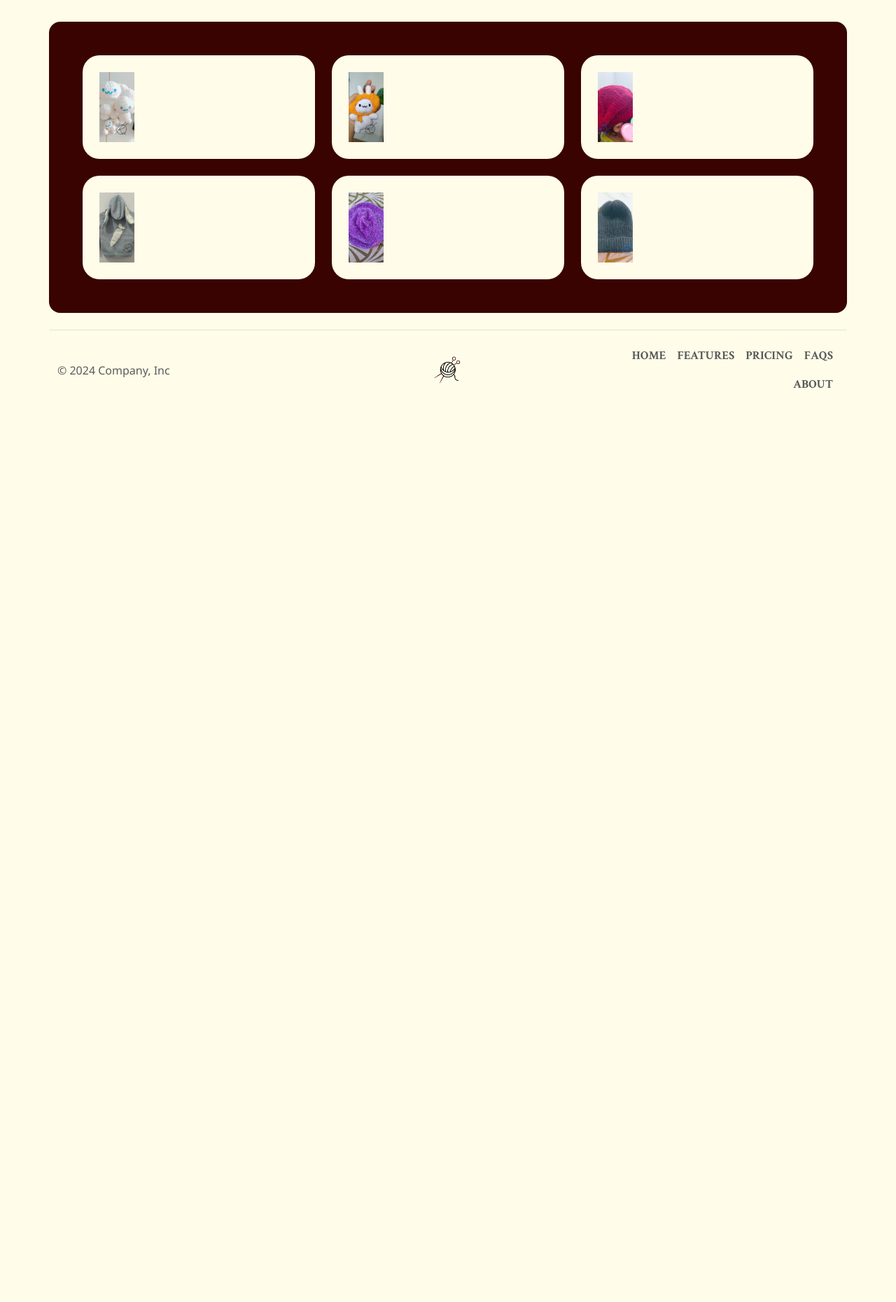
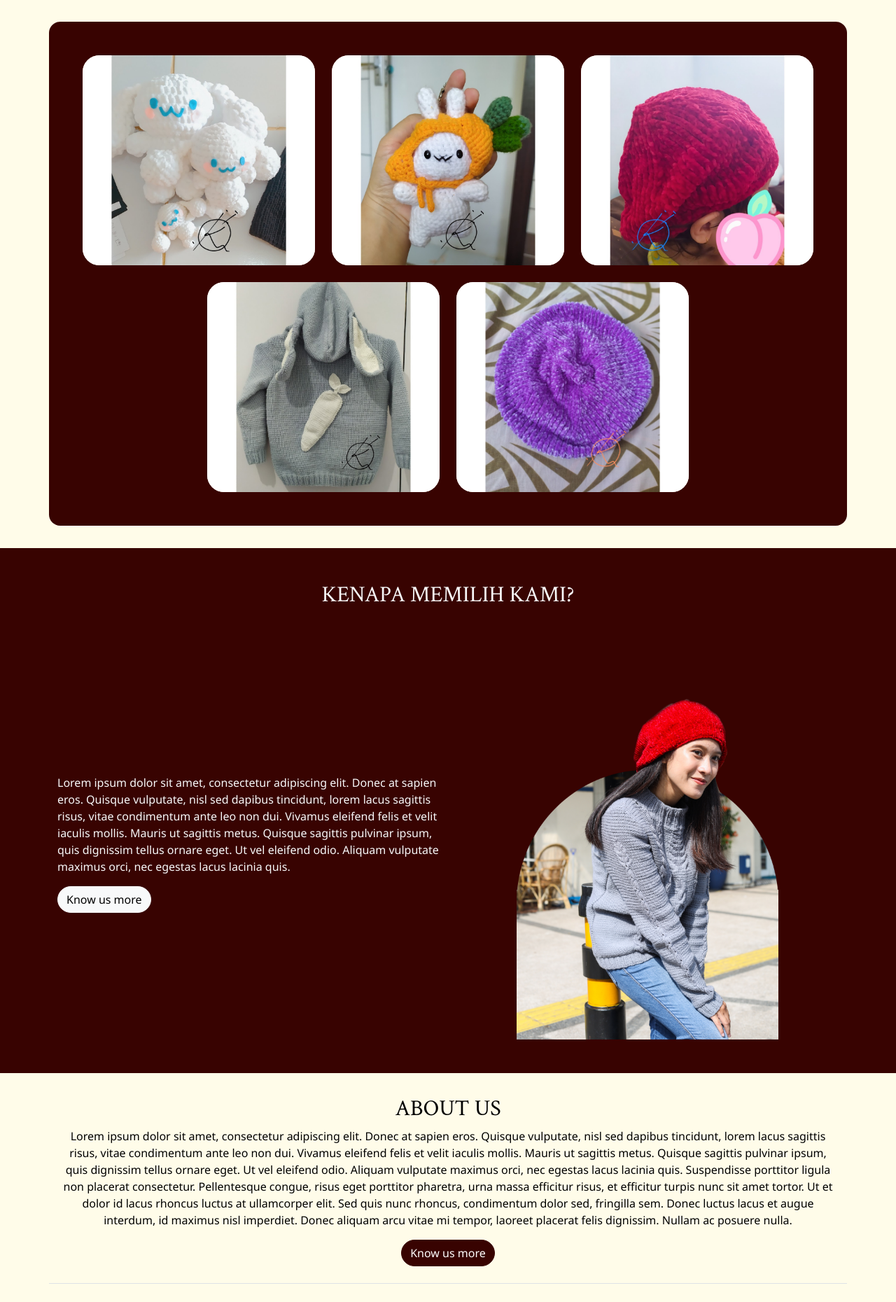
Before and after one commit to rend1507/kartinicreation, a PHP site: page / in a window 1280 px wide. Shown: the part 731-2591 px from the top of the page at 70% size. Before the commit the page ends 1286 px from the top, so only its background shows below. Run offline with PHP 8.4, Linux system fonts and the light colour scheme.

Commit message:
Add person image on why section Add items loop and stylizing Add about us

```diff
--- a/index.php
+++ b/index.php
@@ -5,6 +5,8 @@ include("inc/header.php");
 <?php
 include("section/jumbotron.php");
 include("section/collection.php");
+include("section/why.php");
+include("section/about.php");
 ?>
 
 <?php
--- /dev/null
+++ b/section/about.php
@@ -0,0 +1,27 @@
+<section id="about">
+  <div class="container">
+    <div class="row text-center">
+      <div class="col-12">
+        <h2>ABOUT US</h2>
+      </div>
+      <div class="col-12">
+        <p>
+        Lorem ipsum dolor sit amet, consectetur adipiscing elit. Donec at sapien
+        eros. Quisque vulputate, nisl sed dapibus tincidunt, lorem lacus
+        sagittis risus, vitae condimentum ante leo non dui. Vivamus eleifend
+        felis et velit iaculis mollis. Mauris ut sagittis metus. Quisque
+        sagittis pulvinar ipsum, quis dignissim tellus ornare eget. Ut vel
+        eleifend odio. Aliquam vulputate maximus orci, nec egestas lacus lacinia
+        quis. Suspendisse porttitor ligula non placerat consectetur.
+        Pellentesque congue, risus eget porttitor pharetra, urna massa efficitur
+        risus, et efficitur turpis nunc sit amet tortor. Ut et dolor id lacus
+        rhoncus luctus at ullamcorper elit. Sed quis nunc rhoncus, condimentum
+        dolor sed, fringilla sem. Donec luctus lacus et augue interdum, id
+        maximus nisl imperdiet. Donec aliquam arcu vitae mi tempor, laoreet
+        placerat felis dignissim. Nullam ac posuere nulla.
+        </p>
+        <a class="btn btn-primary rounded-pill">Know us more</a>
+      </div>
+    </div>
+  </div>
+</section>
--- a/section/collection.php
+++ b/section/collection.php
@@ -1,36 +1,20 @@
 <section id="collection">
     <div class="container rounded-4 bg-primary text-white p-5">
-        <div class="row row-cols-3 align-items-center g-4">
-            <div class="col">
-                <div class="item">
-                    <img width="50px" height="100px" class="object-fit-cover" src="src/img/product/product-1.jpg"/>
+        <div class="row row-cols-3 align-items-center g-4 justify-content-center">
+            <?php
+            for ($i = 1; $i <= 5; $i++) { ?>
+                <div class="col">
+                    <div class="item">
+                        <img src="src/img/product/product-<?= $i ?>.jpg" class="img-responsive" />
+                        <div class="caption d-flex flex-column align-items-center justify-content-center">
+                            Lorem ipsum dolor sit amet, consectetur adipisicing elit. Ab, quisquam?
+                        </div>
+                    </div>
                 </div>
-            </div>
-            <div class="col">
-                <div class="item">
-                    <img width="50px" height="100px" class="object-fit-cover" src="src/img/product/product-2.jpg"/>
-                </div>
-            </div>
-            <div class="col">
-                <div class="item">
-                    <img width="50px" height="100px" class="object-fit-cover" src="src/img/product/product-3.jpg"/>
-                </div>
-            </div>
-            <div class="col">
-                <div class="item">
-                    <img width="50px" height="100px" class="object-fit-cover" src="src/img/product/product-4.jpg"/>
-                </div>
-            </div>
-            <div class="col">
-                <div class="item">
-                    <img width="50px" height="100px" class="object-fit-cover" src="src/img/product/product-5.jpg"/>
-                </div>
-            </div>
-            <div class="col">
-                <div class="item">
-                    <img width="50px" height="100px" class="object-fit-cover" src="src/img/product/product-6.jpg"/>
-                </div>
-            </div>
+                <?php
+            }
+            ?>
+
         </div>
     </div>
 </section>
--- /dev/null
+++ b/section/why.php
@@ -0,0 +1,24 @@
+<section id="why" class="bg-primary text-light py-5">
+    <div class="container">
+        <div class="row align-content-center">
+            <div class="col-12 text-center mb-5">
+                <h2 class="text-uppercase">Kenapa memilih kami?</h2>
+            </div>
+            <div class="col-6 my-auto">
+                <p>
+                    Lorem ipsum dolor sit amet, consectetur adipiscing elit. Donec at sapien
+                    eros. Quisque vulputate, nisl sed dapibus tincidunt, lorem lacus
+                    sagittis risus, vitae condimentum ante leo non dui. Vivamus eleifend
+                    felis et velit iaculis mollis. Mauris ut sagittis metus. Quisque
+                    sagittis pulvinar ipsum, quis dignissim tellus ornare eget. Ut vel
+                    eleifend odio. Aliquam vulputate maximus orci, nec egestas lacus lacinia
+                    quis.
+                </p>
+                <a class="btn btn-light rounded-pill">Know us more</a>
+            </div>
+            <div class="col-6 text-center">
+                <img style="height: 70vh;" src="src/img/person/why-1.png"/>
+            </div>
+        </div>
+    </div>
+</section>
--- a/src/css/style.css
+++ b/src/css/style.css
@@ -2,9 +2,12 @@
 :root{
  --bs-body-color : #00000;
  --bs-body-bg: #fffce9;
+ --bs-body-rgb: 255, 252, 233;
  --bs-primary: #380301;
  --bs-primary-hover: #500300;
  --bs-primary-rgb: 56, 3, 1;
+
+ --radius: 1.5em;
 }
 body{
     font-family:"Noto Sans", "Roboto Condensed", "Arial", sans-serif;
@@ -71,7 +74,36 @@ body > section:not(:first-child){
 
 /* Collection */
 #collection .col > .item{
-    border-radius: 1.5em;
+    border-radius:var(--radius);
     background-color: var(--bs-body-bg);
-    padding: 1.5em;
+    position: relative;
 }
+
+#collection .col > .item img{
+    border-radius: var(--radius);
+    width: 100%;
+    height: 300px;
+    object-fit:cover;
+}
+
+#collection .col > .item .caption{
+    transition: .3s ease-in-out all;
+    opacity:0;
+
+    position: absolute;
+    bottom: 0;
+    left: 0;
+    width: 100%;
+    height: 100%;
+    padding:var(--radius);
+
+    color: var(--bs-primary);
+    background-color:rgba(var(--bs-body-rgb), .7);
+    border-radius: var(--radius);
+    font-weight:bold;
+    text-align:center;
+}
+
+#collection .col > .item .caption:hover{
+    opacity:1;
+}
```
Also changed, not shown: src/img/person/why-1.png (added).
